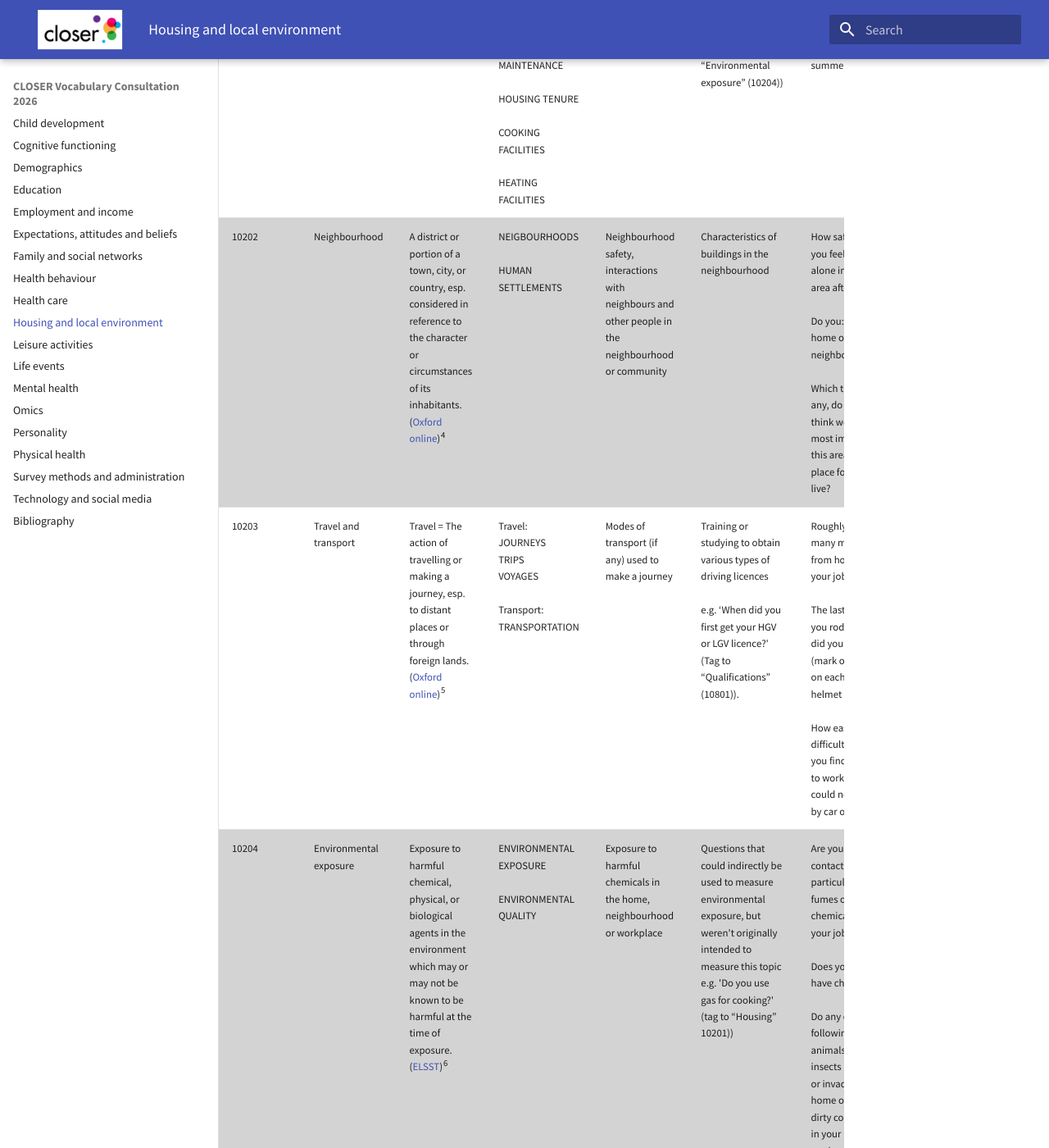
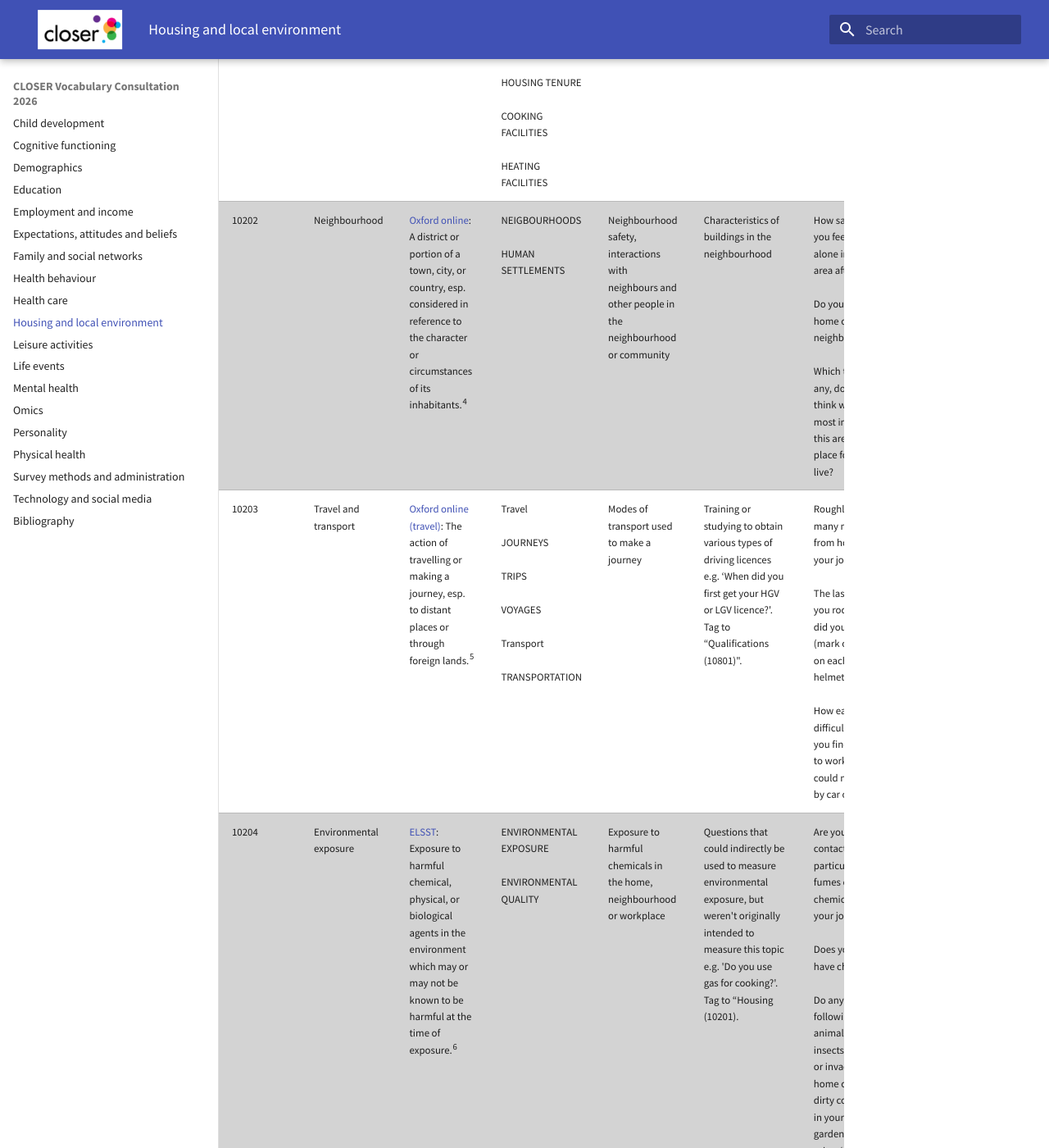
Before and after one commit to CLOSER-Cohorts/closer-vocabulary-2026, an MkDocs documentation site: the page built from docs/housing-and-local-environment.md, in a window 1280 px wide and 1400 px high, scrolled down 1164 px. Shown: the whole window at 82% size. Built offline with MkDocs 1.6.1 and Material for MkDocs 9.7.7, drawn with Linux system fonts in a browser that asks for light colours; some of the changed text lies outside the part shown.

Commit message:
Update housing-and-local-environment.md
Fixed formatting

```diff
--- a/docs/housing-and-local-environment.md
+++ b/docs/housing-and-local-environment.md
@@ -2,10 +2,10 @@
 
 | **Topic** | **Description** | **Definition** | **Terms (ELSST)** | **What it is** | **What it isn’t** | **Examples** | **Changes** |
 | --- | --- | --- | --- | --- | --- | --- | --- |
-| 102 | Housing and local environment | Housing = Living facilities for humans. ([MeSH](https://meshb.nlm.nih.gov/record/ui?ui=D006798))<sup>1</sup><br><br>Environment = The external elements and conditions which surround, influence and affect the life and development of an organism or population. ([MeSH](https://meshb.nlm.nih.gov/record/ui?ui=D004777))<sup>2</sup> | Housing:<br><br>HOUSING  <br>ACCOMMODATION<br><br>Environment:<br><br>HUMAN ENVIRONMENT |     |     |     |     |
+| 102 | Housing and local environment | [MeSH (housing)](https://meshb.nlm.nih.gov/record/ui?ui=D006798): Living facilities for humans.<sup>1</sup><br><br>[MeSH (environment)](https://meshb.nlm.nih.gov/record/ui?ui=D004777): The external elements and conditions which surround, influence and affect the life and development of an organism or population.<sup>2</sup> | Housing<br><br>HOUSING  <br>ACCOMMODATION<br><br>Environment<br><br>HUMAN ENVIRONMENT |     |     |     |     |
 |     | Housing and local environment (CV19) | As above. |     |     |     |     |     |
-| 10201 | Housing | Living facilities for humans. ([MeSH](https://meshb.nlm.nih.gov/record/ui?ui=D006798))<sup>3</sup> | HOUSING<br><br>ACCOMMODATION<br><br>DOMESTIC APPLIANCES<br><br>HOUSING AGE<br><br>HOUSING CONDITIONS<br><br>HOSUING OWNERSHIP<br><br>RENTED ACCOMODATION<br><br>TIED HOUSING<br><br>BUILDING MAINTENANCE<br><br>HOUSING TENURE<br><br>COOKING FACILITIES<br><br>HEATING FACILITIES | Ownership status, household facilities and utilities used in the house | Anything related to housing benefits<br><br>e.g. (from Benefits \| welfare):  <br>'\*Are you (or your husband/partner) receiving any of the following benefits? (Income support/job seekers allowance/working tax credit/housing benefit) Tag to “Benefits & Welfare (10908)”<br><br>Exposure to harmful chemicals (tag to “Environmental exposure” (10204)) | Does your household own this accommodation outright, is it being bought with a mortgage, is it rented or does it come rent-free?<br><br>Is your hot water tank usually heated electrically?<br><br>How often do you have any windows open in your home: In summer: day |     |
-| 10202 | Neighbourhood | A district or portion of a town, city, or country, esp. considered in reference to the character or circumstances of its inhabitants. ([Oxford online](https://www.oed.com/dictionary/neighbourhood_n?tab=meaning_and_use#35097972))<sup>4</sup> | NEIGBOURHOODS<br><br>HUMAN SETTLEMENTS | Neighbourhood safety, interactions with neighbours and other people in the neighbourhood or community | Characteristics of buildings in the neighbourhood | How safe would you feel walking alone in this area after dark?<br><br>Do you: visit the home of your neighbours<br><br>Which things, if any, do you think would most improve this area as a place for you to live? |     |
-| 10203 | Travel and transport | Travel = The action of travelling or making a journey, esp. to distant places or through foreign lands. ([Oxford online](https://www.oed.com/dictionary/travel_n?tab=meaning_and_use#17706066))<sup>5</sup> | Travel:  <br>JOURNEYS  <br>TRIPS  <br>VOYAGES<br><br>Transport:  <br>TRANSPORTATION | Modes of transport (if any) used to make a journey | Training or studying to obtain various types of driving licences<br><br>e.g. ‘When did you first get your HGV or LGV licence?' (Tag to “Qualifications” (10801)). | Roughly how many miles is it from home to your job?<br><br>The last time you rode a bike did you wear (mark one box on each line): a helmet<br><br>How easy or difficult would you find it to get to work if you could not travel by car or van? |     |
-| 10204 | Environmental exposure | Exposure to harmful chemical, physical, or biological agents in the environment which may or may not be known to be harmful at the time of exposure. ([ELSST](https://thesauri.cessda.eu/elsst-6/en/page/8f524494-4ed2-4d48-8872-13d72a2fe20e))<sup>6</sup> | ENVIRONMENTAL EXPOSURE<br><br>ENVIRONMENTAL QUALITY | Exposure to harmful chemicals in the home, neighbourhood or workplace | Questions that could indirectly be used to measure environmental exposure, but weren't originally intended to measure this topic e.g. 'Do you use gas for cooking?' (tag to “Housing” 10201)) | Are you in contact with particular fumes or chemicals in your job?<br><br>Does your home have chimneys?<br><br>Do any of the following animals or insects inhabit or invade your home or cause dirty conditions in your balcony, garden or yard? other (please describe) |     |
-| 10205 | Residential mobility | Residential mobility = Moving from residence to another ([ELSST](https://thesauri.cessda.eu/elsst-6/en/page/3d92431b-b64d-4266-a464-e3461df55e5d))<sup>7</sup> | RESIDENTIAL MOBILITY<br><br>HOUSING HISTORY  <br>LENGTH OF RESIDENCE  <br>MOVING HOUSE | Moving normal place of residence | Accessible living arrangements (tag to “Housing” 10201)<br><br>Place of residence (Tag to “Location” 10106) | Have you lived in any countries other than the UK for a year or more?<br><br>How many times have you moved home since your study child was 5 years old ?<br><br>When did you move to your present address? |     |
+| 10201 | Housing | [MeSH (housing)](https://meshb.nlm.nih.gov/record/ui?ui=D006798): Living facilities for humans.<sup>3</sup> | HOUSING<br><br>ACCOMMODATION<br><br>DOMESTIC APPLIANCES<br><br>HOUSING AGE<br><br>HOUSING CONDITIONS<br><br>HOSUING OWNERSHIP<br><br>RENTED ACCOMODATION<br><br>TIED HOUSING<br><br>BUILDING MAINTENANCE<br><br>HOUSING TENURE<br><br>COOKING FACILITIES<br><br>HEATING FACILITIES | Ownership status, household facilities and utilities used in the house | Anything related to housing benefits e.g. "Are you (or your husband/partner) receiving any of the following benefits? (Income support/job seekers allowance/working tax credit/housing benefit)". Tag to “Benefits & Welfare (10908)”.<br><br>Exposure to harmful chemicals. Tag to “Environmental exposure (10204)". | Does your household own this accommodation outright, is it being bought with a mortgage, is it rented or does it come rent-free?<br><br>Is your hot water tank usually heated electrically?<br><br>How often do you have any windows open in your home: In summer: day |     |
+| 10202 | Neighbourhood | [Oxford online](https://www.oed.com/dictionary/neighbourhood_n?tab=meaning_and_use#35097972): A district or portion of a town, city, or country, esp. considered in reference to the character or circumstances of its inhabitants.<sup>4</sup> | NEIGBOURHOODS<br><br>HUMAN SETTLEMENTS | Neighbourhood safety, interactions with neighbours and other people in the neighbourhood or community | Characteristics of buildings in the neighbourhood | How safe would you feel walking alone in this area after dark?<br><br>Do you: visit the home of your neighbours<br><br>Which things, if any, do you think would most improve this area as a place for you to live? |     |
+| 10203 | Travel and transport | [Oxford online (travel)](https://www.oed.com/dictionary/travel_n?tab=meaning_and_use#17706066): The action of travelling or making a journey, esp. to distant places or through foreign lands.<sup>5</sup> | Travel<br><br>JOURNEYS<br><br>TRIPS<br><br>VOYAGES<br><br>Transport<br><br>TRANSPORTATION | Modes of transport used to make a journey | Training or studying to obtain various types of driving licences e.g. ‘When did you first get your HGV or LGV licence?'. Tag to “Qualifications (10801)". | Roughly how many miles is it from home to your job?<br><br>The last time you rode a bike did you wear (mark one box on each line): a helmet<br><br>How easy or difficult would you find it to get to work if you could not travel by car or van? |     |
+| 10204 | Environmental exposure | [ELSST](https://thesauri.cessda.eu/elsst-6/en/page/8f524494-4ed2-4d48-8872-13d72a2fe20e): Exposure to harmful chemical, physical, or biological agents in the environment which may or may not be known to be harmful at the time of exposure.<sup>6</sup> | ENVIRONMENTAL EXPOSURE<br><br>ENVIRONMENTAL QUALITY | Exposure to harmful chemicals in the home, neighbourhood or workplace | Questions that could indirectly be used to measure environmental exposure, but weren't originally intended to measure this topic e.g. 'Do you use gas for cooking?'. Tag to “Housing (10201). | Are you in contact with particular fumes or chemicals in your job?<br><br>Does your home have chimneys?<br><br>Do any of the following animals or insects inhabit or invade your home or cause dirty conditions in your balcony, garden or yard? other (please describe) |     |
+| 10205 | Residential mobility | [ELSST](https://thesauri.cessda.eu/elsst-6/en/page/3d92431b-b64d-4266-a464-e3461df55e5d): Moving from residence to another.<sup>7</sup> | RESIDENTIAL MOBILITY<br><br>HOUSING HISTORY  <br>LENGTH OF RESIDENCE  <br>MOVING HOUSE | Moving normal place of residence | Accessible living arrangements. Tag to “Housing (10201).<br><br>Place of residence. Tag to “Location (10106)". | Have you lived in any countries other than the UK for a year or more?<br><br>How many times have you moved home since your study child was 5 years old ?<br><br>When did you move to your present address? |     |
```
